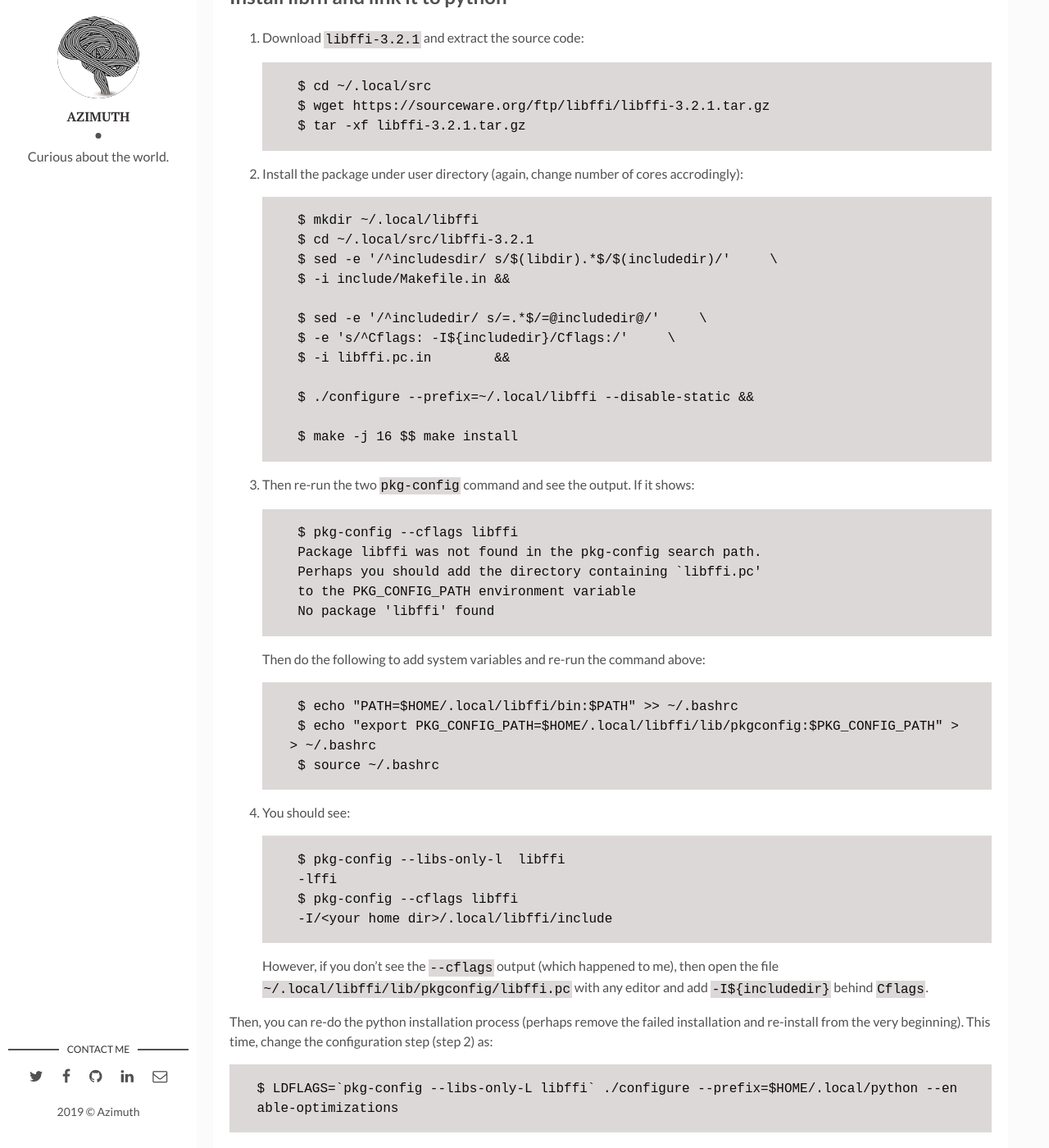
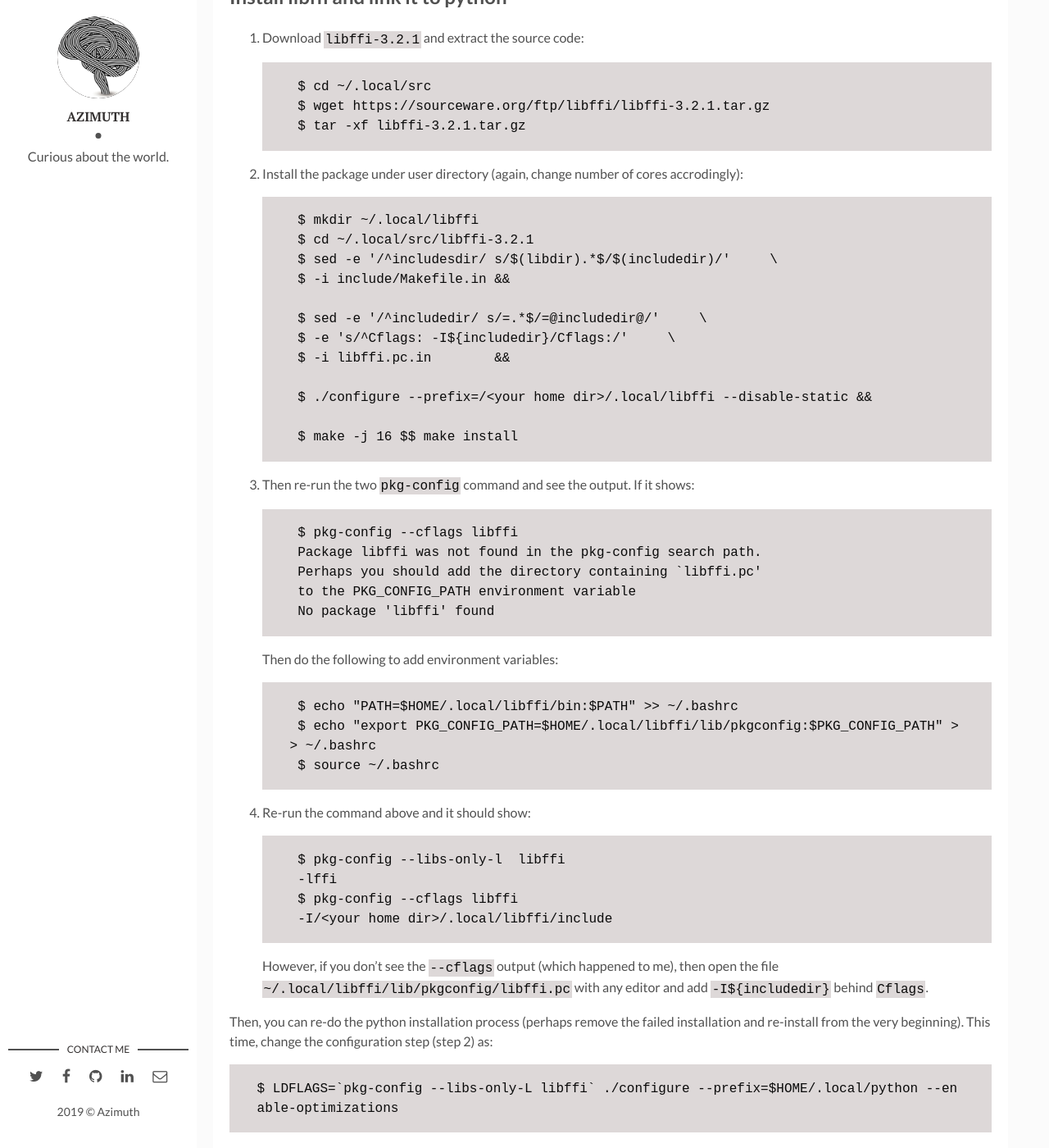
Before and after one commit to AzimuthLI/blog, a Jekyll site: the page built from _posts/2019-07-19-Install-Python-without-sudo.md, in a window 1280 px wide and 1400 px high, scrolled down 2125 px. Shown: the whole window at 82% size. Built offline with Jekyll 4.4.1, drawn with Linux system fonts in a browser that asks for light colours; comment, search, counter and statistics services are not loaded.

Commit message:
Update 2019-07-19-Install-Python-without-sudo.md

````diff
--- a/_posts/2019-07-19-Install-Python-without-sudo.md
+++ b/_posts/2019-07-19-Install-Python-without-sudo.md
@@ -95,7 +95,7 @@ If they do not show the libffi `/libs` directory and `/include` directory, then
     $ -e 's/^Cflags: -I${includedir}/Cflags:/'     \
     $ -i libffi.pc.in        &&
 
-    $ ./configure --prefix=~/.local/libffi --disable-static &&
+    $ ./configure --prefix=/<your home dir>/.local/libffi --disable-static &&
 
     $ make -j 16 $$ make install
     ```
@@ -110,7 +110,7 @@ If they do not show the libffi `/libs` directory and `/include` directory, then
     No package 'libffi' found
     ```
 
-    Then do the following to add system variables and re-run the command above:
+    Then do the following to add environment variables:
 
     ```
     $ echo "PATH=$HOME/.local/libffi/bin:$PATH" >> ~/.bashrc
@@ -118,7 +118,7 @@ If they do not show the libffi `/libs` directory and `/include` directory, then
     $ source ~/.bashrc
     ```
 
-5. You should see:
+5. Re-run the command above and it should show:
 
     ```
     $ pkg-config --libs-only-l  libffi
````
